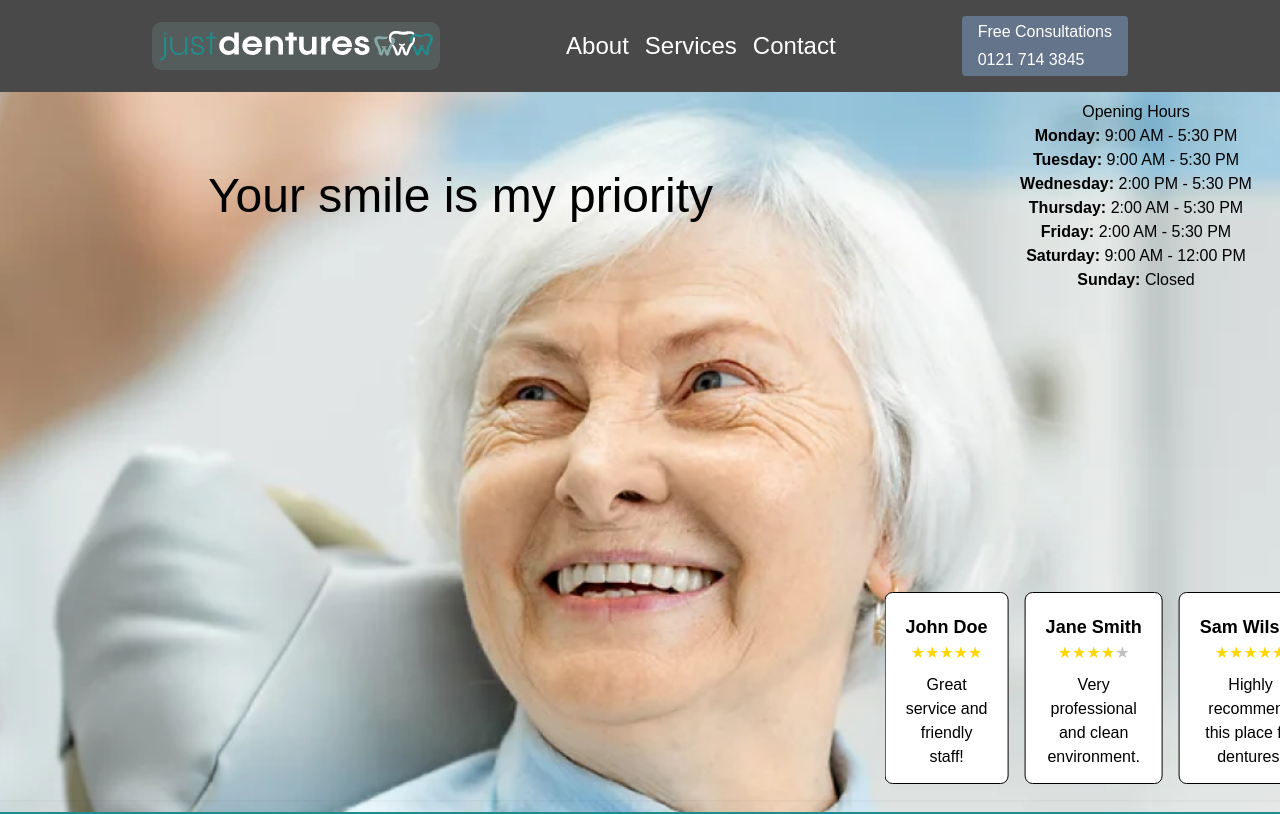
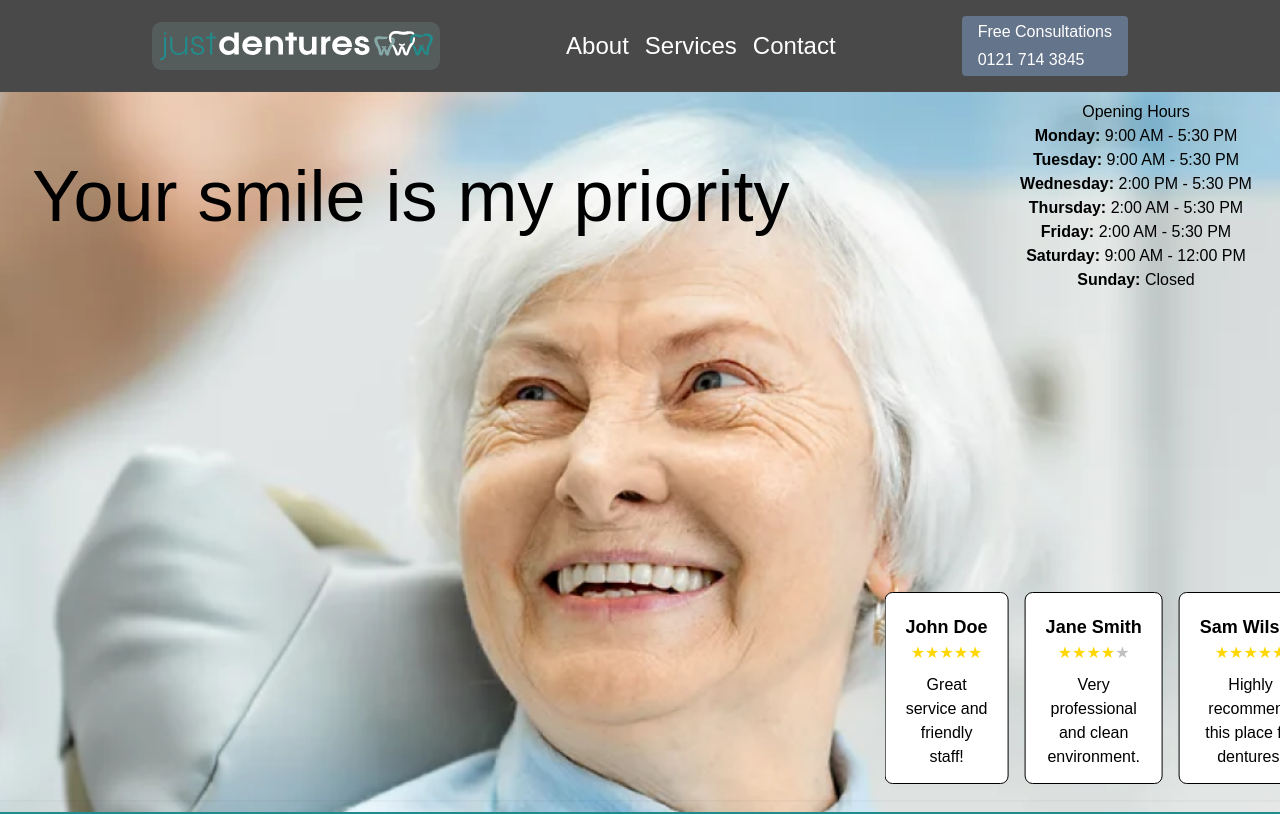
Before and after one commit to alex-lougheed4/teefies, a React (Vite) app: page / in a window 1280 px wide. Shown: the top 814 px of the page. Built offline with nearby package versions, Linux system fonts and the light colour scheme.

Commit message:
text adjustment

```diff
--- a/src/pages/Home.tsx
+++ b/src/pages/Home.tsx
@@ -62,7 +62,7 @@ export const Home = () => {
     <>
       <div id="hero" className="h-[90vh] w-full bg-hero bg-cover bg-center ">
         <div className="flex flex-row items-center justify-between">
-          <h1 className="ml-52 text-5xl">Your smile is my priority</h1>
+          <h1 className="ml-8 text-7xl">Your smile is my priority</h1>
           <OpenTimeCard />
         </div>
         <div className="absolute bottom-0 w-full">
```
